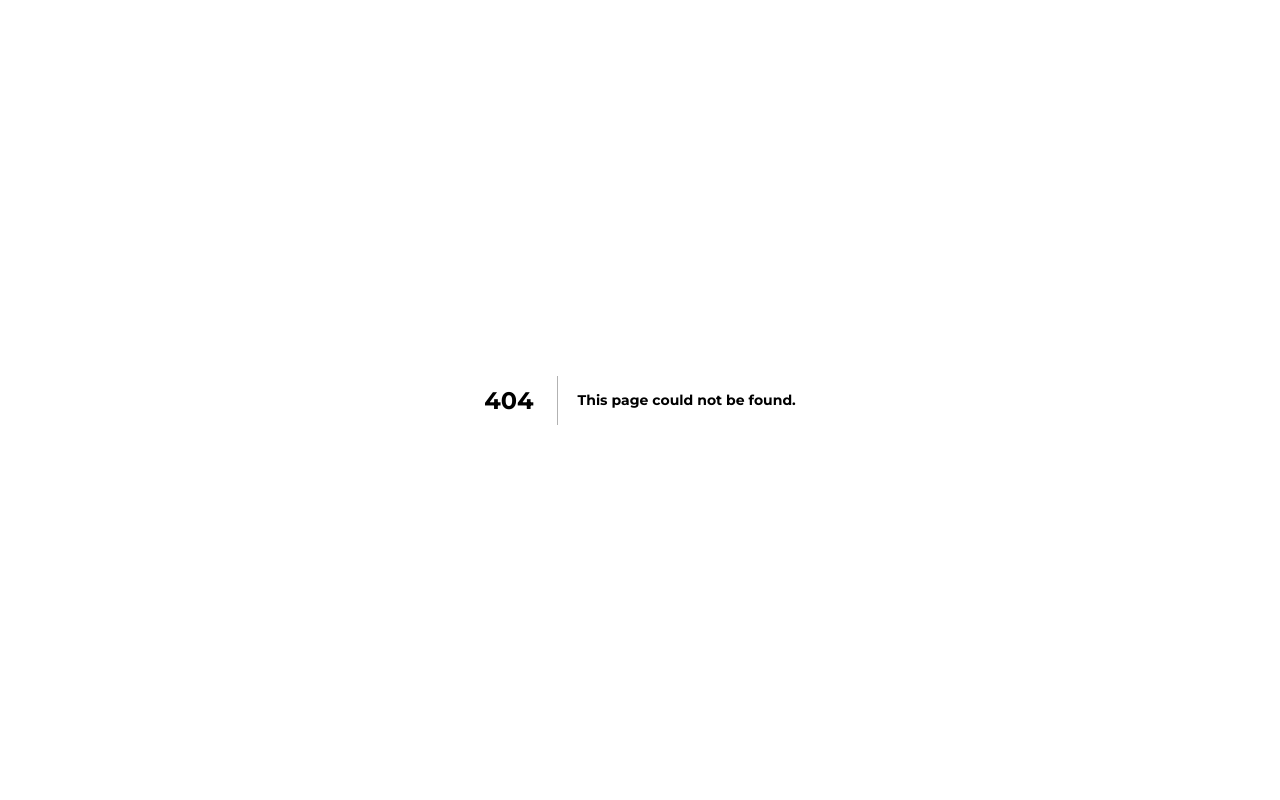
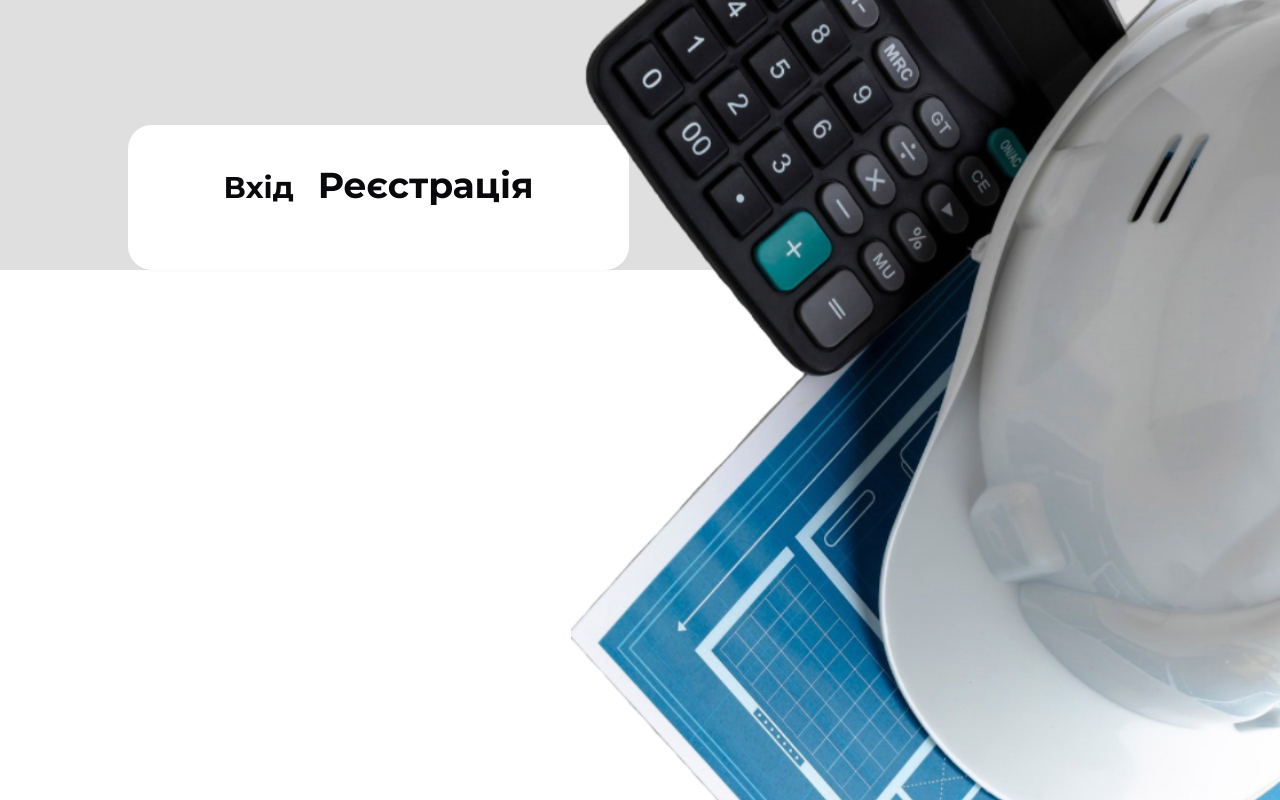
Before and after one commit to Vitaliy28031985/tiam-estimate-app-frontend, a Next.js app: page /register in a window 1280 px wide. Before the commit this address had no page. Shown: the top 800 px of the page. Built offline with nearby package versions, Linux system fonts and the light colour scheme.

Commit message:
start register

```diff
--- a/src/app/layout.tsx
+++ b/src/app/layout.tsx
@@ -13,7 +13,7 @@ export default function RootLayout({
   children: React.ReactNode;
 }>) {
   return (
-    <html lang="en">
+    <html lang="uk">
       <body>
         {children}
       </body>
--- a/src/app/page.tsx
+++ b/src/app/page.tsx
@@ -3,7 +3,12 @@ import OrderAs from './components/home/OrderAs';
 import Features from './components/home/Features';
 import ButtonDelete from './UI/Buttons/ButtonDelete';
 import ButtonPrint from './UI/Buttons/ButtonPrint';
+import { Metadata } from 'next';
 
+export const metadata: Metadata = {
+  title: "Home",
+  description: "Інструмент для створення кошторисів",
+};
 
 export default function Home() {
 
--- /dev/null
+++ b/src/app/register/page.tsx
@@ -0,0 +1,30 @@
+import Image from 'next/image';
+import { Metadata } from "next";
+import fon from '../../../public/bg-img.png';
+export const metadata: Metadata = {
+  title: "Реєстрація",
+  description: "Сторінка реєстрації",
+};
+
+export default function Register() {
+    return (
+        <div className="w-full bg-gray-5 pt-[125px] ">
+      <div className='w-[1249px] ml-auto mr-auto container'>
+
+                <div className='w-[501px] bg-white shadow-base px-6 py-10 rounded-[24px]'>
+                    <p className='text-center text-3xl text-black font-medium mb-6'>Вхід
+                        <span className='font-bold text-4xl ml-6'>Реєстрація</span></p>
+                </div>
+            </div>
+            <div className='absolute right-0 top-0'>
+                 <Image
+                src={fon}
+                alt="fon"
+                width={709}
+                height={619}
+                quality={100}
+                    />
+           </div>
+        </div>
+    )
+}
```
